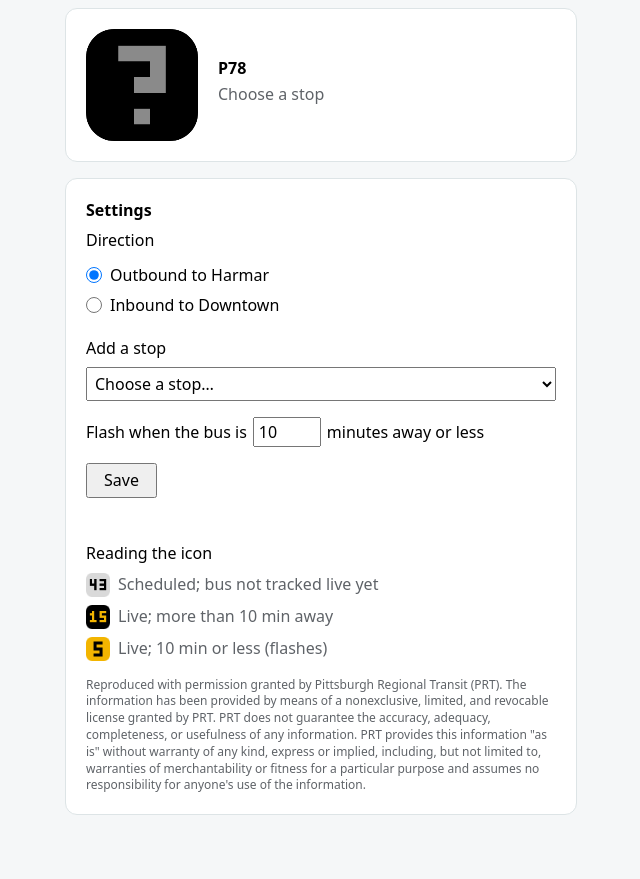
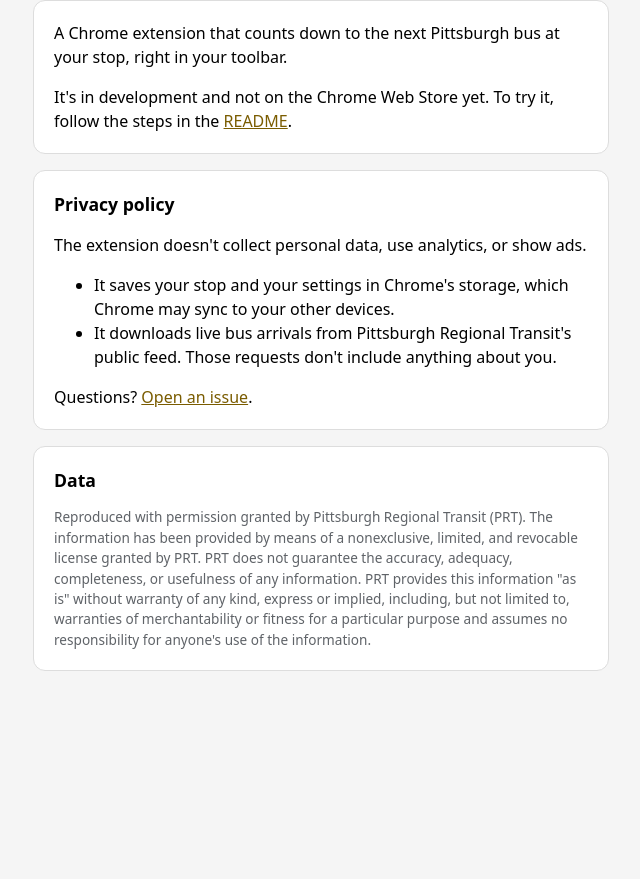
Before and after one commit to SeanMcP/p78, a browser extension: page index.html in a window 1280 px wide. Shown: the part 88-967 px from the top of the page, without its empty margins (319-959 px from the left). After the commit the page ends 807 px from the top, so only its background shows below. Drawn offline with Linux system fonts and the light colour scheme; no server answers.

Commit message:
Replace the web page with a landing page
The product is the Chrome extension, so the web page goes. GitHub Pages
now serves a landing page with the privacy policy and PRT's data notice.

The worker only served the web page, so it goes too. The settings
form keeps its multiple-stop mode for the extension's saved stops.

Refs #5

Co-Authored-By: Claude Opus 5.5 <noreply@anthropic.com>

```diff
--- a/extension/arrival.js
+++ b/extension/arrival.js
@@ -1,4 +1,4 @@
-// Turns live and scheduled data into what the icon shows. Shared by the extension and the web page.
+// Turns live and scheduled data into what the icon shows.
 import { arrivalsAt } from './gtfs-realtime.js';
 import { nextScheduled } from './schedule.js';
 import { DEFAULT_NEAR_MINUTES, LEVELS } from './icon.js';
--- a/extension/settings-form.js
+++ b/extension/settings-form.js
@@ -1,4 +1,4 @@
-// The settings form, shared by the extension's options dialog and the web page.
+// The settings form in the extension's options dialog.
 // `storage` has the chrome.storage.sync shape: get(keys) and set(items), both async.
 // With `multiple`, a Save button adds stops, each with its own flash time, to a list in `stops`.
 // Without it, changes save as soon as they're made to `stop` and `nearMinutes`.
--- a/index.html
+++ b/index.html
@@ -3,35 +3,117 @@
   <head>
     <meta charset="utf-8" />
     <meta name="viewport" content="width=device-width, initial-scale=1" />
-    <title>P78</title>
-    <link id="favicon" rel="icon" href="extension/icons/48.png" />
-    <link rel="stylesheet" href="extension/options.css" />
-    <link rel="stylesheet" href="web.css" />
+    <title>PGH Stop Watch</title>
+    <link rel="icon" href="extension/icons/48.png" />
+    <style>
+      :root {
+        color-scheme: light dark;
+        --page: #f5f5f5;
+        --card: #ffffff;
+        --border: #dddddd;
+        --muted: #5f6368;
+        --link: #7a5c00;
+      }
+
+      @media (prefers-color-scheme: dark) {
+        :root {
+          --page: #0d0d0d;
+          --card: #1a1a1a;
+          --border: #333333;
+          --muted: #9aa0a6;
+          --link: #f3b500;
+        }
+      }
+
+      body {
+        margin: 0;
+        background: var(--page);
+        font: 16px/1.5 system-ui, sans-serif;
+      }
+
+      main {
+        max-width: 36rem;
+        margin: 0 auto;
+        padding: 2rem 1rem 3rem;
+      }
+
+      header {
+        display: flex;
+        align-items: center;
+        gap: 12px;
+      }
+
+      h1 {
+        margin: 0;
+        font-size: 1.5rem;
+      }
+
+      h2 {
+        margin: 0 0 0.5rem;
+        font-size: 1.1rem;
+      }
+
+      section {
+        margin-top: 1rem;
+        padding: 1.25rem;
+        background: var(--card);
+        border: 1px solid var(--border);
+        border-radius: 12px;
+      }
+
+      section > :first-child {
+        margin-top: 0;
+      }
+
+      section > :last-child {
+        margin-bottom: 0;
+      }
+
+      a {
+        color: var(--link);
+      }
+
+      .notice {
+        color: var(--muted);
+        font-size: 0.85rem;
+      }
+    </style>
   </head>
   <body>
     <main>
       <header>
         <img src="extension/icons/48.png" alt="" width="40" height="40" />
-        <h1>P78</h1>
+        <h1>PGH Stop Watch</h1>
       </header>
 
-      <div id="arrivals" aria-live="polite"></div>
-      <template id="arrival">
-        <section class="arrival">
-          <canvas width="256" height="256"></canvas>
-          <div>
-            <p class="title"></p>
-            <p class="detail"></p>
-            <a class="truetime" hidden>Open on PRT TrueTime</a>
-          </div>
-        </section>
-      </template>
+      <section>
+        <p>A Chrome extension that counts down to the next Pittsburgh bus at your stop, right in your toolbar.</p>
+        <p>
+          It's in development and not on the Chrome Web Store yet. To try it, follow the steps in the
+          <a href="https://github.com/SeanMcP/p78#chrome-extension">README</a>.
+        </p>
+      </section>
+
+      <section id="privacy">
+        <h2>Privacy policy</h2>
+        <p>The extension doesn't collect personal data, use analytics, or show ads.</p>
+        <ul>
+          <li>It saves your stop and your settings in Chrome's storage, which Chrome may sync to your other devices.</li>
+          <li>It downloads live bus arrivals from Pittsburgh Regional Transit's public feed. Those requests don't include anything about you.</li>
+        </ul>
+        <p>Questions? <a href="https://github.com/SeanMcP/p78/issues">Open an issue</a>.</p>
+      </section>
 
       <section>
-        <h2>Settings</h2>
-        <div id="settings"></div>
+        <h2>Data</h2>
+        <p class="notice">
+          Reproduced with permission granted by Pittsburgh Regional Transit (PRT). The information has been provided by
+          means of a nonexclusive, limited, and revocable license granted by PRT. PRT does not guarantee the accuracy,
+          adequacy, completeness, or usefulness of any information. PRT provides this information "as is" without warranty
+          of any kind, express or implied, including, but not limited to, warranties of merchantability or fitness for a
+          particular purpose and assumes no responsibility for anyone's use of the information.
+        </p>
       </section>
     </main>
-    <script type="module" src="web.js"></script>
   </body>
 </html>
--- a/web.css
+++ /dev/null
@@ -1,88 +0,0 @@
-/* Page layout around the shared settings form (styled by extension/options.css). */
-:root {
-  --gold: #f3b500;
-  --page: #f5f7f8;
-  --card: #ffffff;
-  --border: #dde4e6;
-  --link: #7a5c00;
-}
-
-@media (prefers-color-scheme: dark) {
-  :root {
-    --page: #0d0d0d;
-    --card: #1a1a1a;
-    --border: #333333;
-    --link: var(--gold);
-  }
-}
-
-body {
-  min-width: 0;
-  padding: 0;
-  background: var(--page);
-  font-size: 16px;
-}
-
-main {
-  max-width: 32rem;
-  margin: 0 auto;
-  padding: 2rem 1rem 3rem;
-}
-
-header {
-  display: flex;
-  align-items: center;
-  gap: 12px;
-  margin-bottom: 1.5rem;
-}
-
-h1 {
-  margin: 0;
-  font-size: 1.5rem;
-}
-
-h2 {
-  margin: 0 0 0.5rem;
-  font-size: 1rem;
-}
-
-section {
-  margin-bottom: 1rem;
-  padding: 1.25rem;
-  background: var(--card);
-  border: 1px solid var(--border);
-  border-radius: 12px;
-}
-
-.arrival {
-  display: flex;
-  align-items: center;
-  gap: 1.25rem;
-}
-
-.arrival canvas {
-  width: 112px;
-  height: 112px;
-  flex: none;
-}
-
-.arrival .title {
-  margin: 0 0 4px;
-  font-weight: 600;
-}
-
-.arrival .detail {
-  margin: 0 0 8px;
-  color: var(--muted);
-}
-
-a {
-  color: var(--link);
-}
-
-@media (max-width: 420px) {
-  .arrival {
-    flex-direction: column;
-    text-align: center;
-  }
-}
--- a/web.js
+++ /dev/null
@@ -1,100 +0,0 @@
-import { arrivalStatus, fetchFeed, trueTimeUrl } from './extension/arrival.js';
-import { DEFAULT_NEAR_MINUTES, animateIcon, paintIcon } from './extension/icon.js';
-import { initSettings } from './extension/settings-form.js';
-
-// PRT's feed doesn't allow cross-origin requests, so the page reads it through the worker in worker/.
-// Leave empty to show scheduled times only.
-const FEED_URL = 'https://p78-feed.sean-128.workers.dev';
-const REFRESH_MS = 30_000;
-const ROUTE = 'P78';
-
-const storage = {
-  async get(keys) {
-    return Object.fromEntries(keys.filter((key) => localStorage.getItem(key) !== null).map((key) => [key, JSON.parse(localStorage.getItem(key))]));
-  },
-  async set(items) {
-    for (const [key, value] of Object.entries(items)) localStorage.setItem(key, JSON.stringify(value));
-  },
-};
-
-// The page used to watch a single `stop`.
-const { stop: legacyStop } = await storage.get(['stop']);
-if (legacyStop) {
-  await storage.set({ stops: [legacyStop] });
-  localStorage.removeItem('stop');
-}
-
-const faviconCanvas = Object.assign(document.createElement('canvas'), { width: 32, height: 32 });
-const favicon = document.getElementById('favicon');
-const arrivals = document.getElementById('arrivals');
-const arrivalTemplate = document.getElementById('arrival');
-let stopAnimations = [];
-let latestUpdate = 0;
-
-const timetable = await (await fetch('extension/stops.json')).json();
-const stopsFromUrl = readStopsFromUrl();
-if (stopsFromUrl) await storage.set({ stops: stopsFromUrl });
-await initSettings(document.getElementById('settings'), storage, timetable, update, { multiple: true });
-update();
-setInterval(update, REFRESH_MS);
-
-async function update() {
-  const thisUpdate = ++latestUpdate;
-  const [{ stops = [], nearMinutes }, feed] = await Promise.all([storage.get(['stops', 'nearMinutes']), FEED_URL ? fetchFeed(FEED_URL) : null]);
-  // A newer update started while this one waited for the feed, so this one's settings may be out of date.
-  if (thisUpdate !== latestUpdate) return;
-  writeStopsToUrl(stops, nearMinutes);
-  // With no stops, one card prompts the user to choose one.
-  // Stops saved before each had its own flash time fall back to the old page-wide setting.
-  const cards = (stops.length ? stops : [undefined]).map((stop) => ({
-    stop,
-    status: arrivalStatus({ feed, timetable, stop, nearMinutes: stop?.nearMinutes ?? nearMinutes }),
-  }));
-
-  stopAnimations.forEach((stopAnimation) => stopAnimation());
-  arrivals.replaceChildren();
-  // The tab follows the first stop.
-  stopAnimations = cards.map(({ stop, status }, i) => {
-    const card = arrivalTemplate.content.cloneNode(true);
-    const iconCtx = card.querySelector('canvas').getContext('2d');
-    card.querySelector('.title').textContent = status.heading;
-    card.querySelector('.detail').textContent = status.detail;
-    const trueTimeLink = card.querySelector('.truetime');
-    trueTimeLink.hidden = !stop;
-    if (stop) trueTimeLink.href = trueTimeUrl(stop);
-    arrivals.append(card);
-
-    return animateIcon(status.level, (colors) => {
-      paintIcon(iconCtx, 256, status.label, colors);
-      if (i > 0) return;
-      paintIcon(faviconCanvas.getContext('2d'), 32, status.label, colors);
-      favicon.href = faviconCanvas.toDataURL();
-    });
-  });
-  document.title = stops.length ? `${cards[0].status.label} · P78` : 'P78';
-}
-
-// The URL holds the saved stops too, so a bookmark or a shared link opens the same cards.
-// Format: ?stops=P78:0:20295:5,P78:1:21816:15 (route, direction index, stop ID, flash minutes).
-function readStopsFromUrl() {
-  const param = new URLSearchParams(location.search).get('stops');
-  if (param === null) return null;
-  return param.split(',').flatMap((entry) => {
-    const [route, directionIndex, id, minutes] = entry.split(':');
-    const direction = timetable.directions[directionIndex];
-    const stop = direction?.stops.find((s) => s.id === id);
-    if (route !== ROUTE || !stop) return [];
-    const nearMinutes = Math.round(minutes);
-    return [{ id, name: stop.name, direction: direction.name, nearMinutes: nearMinutes >= 1 && nearMinutes <= 60 ? nearMinutes : DEFAULT_NEAR_MINUTES }];
-  });
-}
-
-function writeStopsToUrl(stops, nearMinutes = DEFAULT_NEAR_MINUTES) {
-  const entries = stops.map((stop) => {
-    const directionIndex = timetable.directions.findIndex((d) => d.name === stop.direction);
-    return [ROUTE, directionIndex, stop.id, stop.nearMinutes ?? nearMinutes].join(':');
-  });
-  const url = new URL(location.href);
-  url.search = entries.length ? `?stops=${entries.join(',')}` : '';
-  history.replaceState(null, '', url);
-}
--- a/worker/wrangler.toml
+++ /dev/null
@@ -1,3 +0,0 @@
-name = "p78-feed"
-main = "worker.js"
-compatibility_date = "2026-11-01"
```
Also changed, not shown: worker/worker.js (deleted, +0 -24 lines), README.md.
